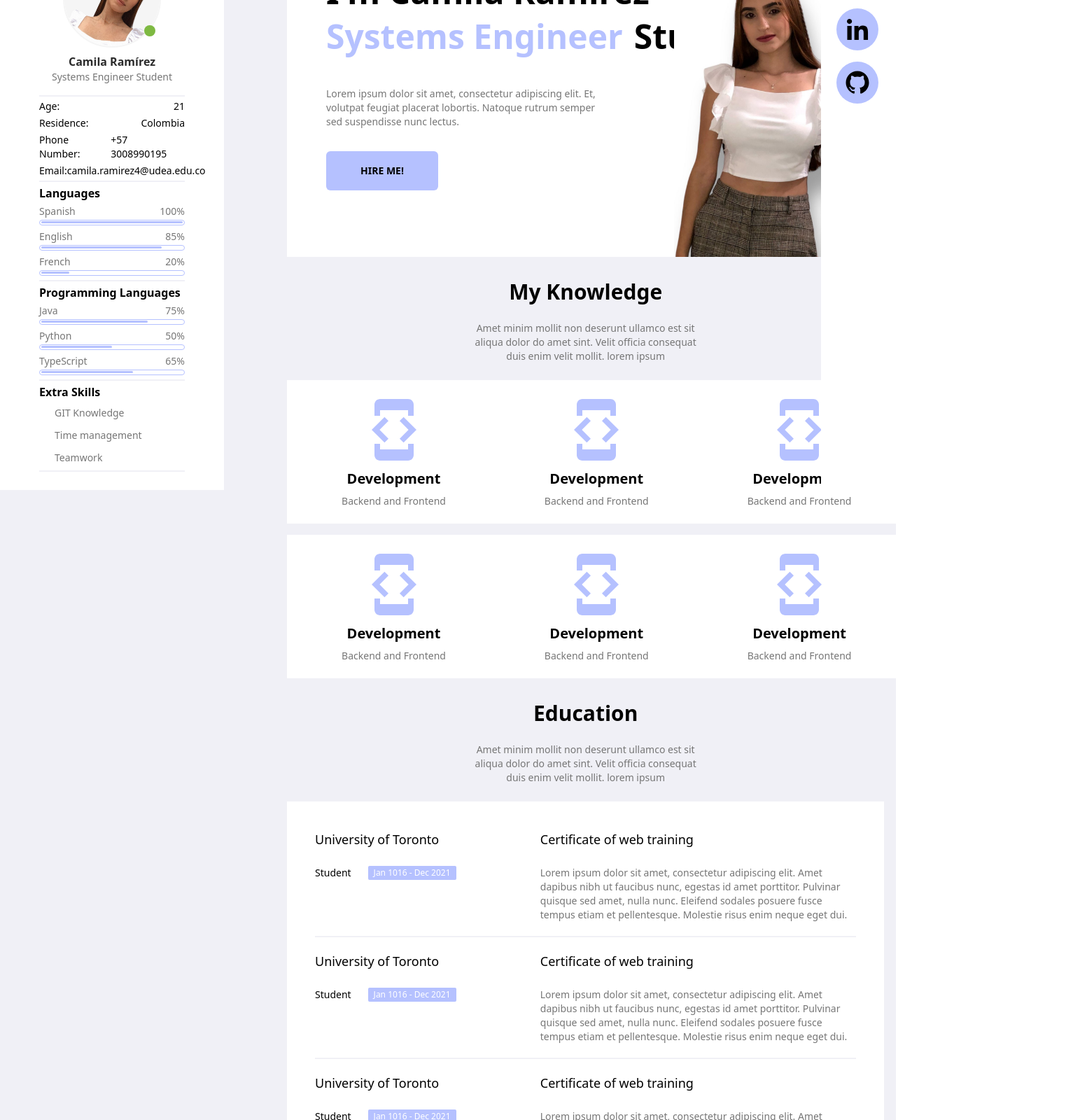
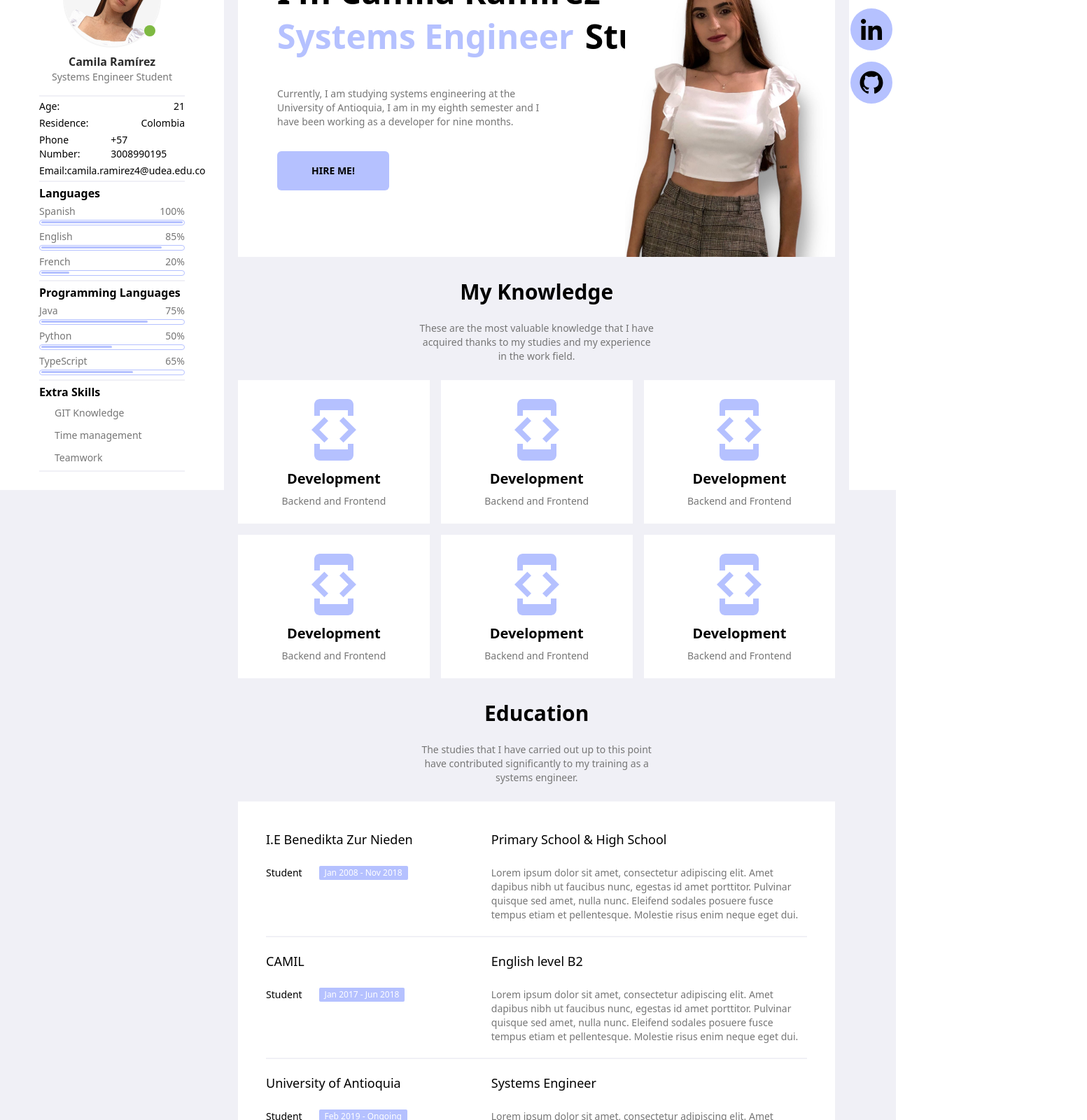
Before and after one commit to camilaramirez4/CV-IngWeb, a Next.js app: page / in a window 1280 px wide. Shown: the part 100-1700 px from the top of the page at 70% size, 1553 px wide, since content can reach past the window. Built offline with nearby package versions, Linux system fonts and the light colour scheme; some icons are missing.

Commit message:
Arreglo de scroll

```diff
--- /dev/null
+++ b/components/Button.tsx
@@ -0,0 +1,15 @@
+interface ButtonProps {
+    text: String;
+    handleClick?: () => void;
+}
+
+const Button = ({ text, handleClick=()=>{} }:ButtonProps) => {
+    return (
+        <button className="bg-baby-blue rounded-md h-14 w-40 font-semibold hover:cursor-pointer hover:bg-medium-blue"
+        onClick={handleClick}>
+            <span>{text}</span>
+        </button>
+    );
+};
+
+export { Button };
--- a/components/Card.tsx
+++ b/components/Card.tsx
@@ -8,7 +8,7 @@ interface CardProps {
 
 const Card = ({Icon, title, description}:CardProps) => {
     return (
-        <div className="bg-white p-4 text-center w-[305px] h-[205px] flex flex-col items-center justify-center">
+        <div className="bg-white p-4 text-center h-[205px] flex flex-col items-center justify-center">
             <div className=" text-baby-blue text-8xl">
                 <Icon/>
             </div>
--- /dev/null
+++ b/components/Dialogs/ButtonDialog.tsx
@@ -0,0 +1,28 @@
+import { Dialog, DialogTitle, DialogContent } from '@mui/material';
+import { Button } from '../Button';
+import { Dispatch, SetStateAction } from 'react';
+
+interface ButtonDialogProps {
+    open: boolean;
+    setOpen: Dispatch<SetStateAction<boolean>>;
+}
+
+const ButtonDialog = ({ open, setOpen }:ButtonDialogProps) => {
+    return (
+        <Dialog open={open}>
+            <DialogTitle>
+                <span>Titulo del dialogo</span>
+            </DialogTitle>
+            <DialogContent>
+                <div>
+                    <span>Contenido del dialogo</span>
+                    <Button text="Close" handleClick={() => {
+                        setOpen(false);
+                    }}/>
+                </div>
+            </DialogContent>
+        </Dialog>
+    );
+};
+
+export { ButtonDialog };
--- a/components/Education.tsx
+++ b/components/Education.tsx
@@ -7,14 +7,14 @@ const Education = () => {
         <div className="flex flex-col w-full mb-8 items-center">
             <span className="text-3xl font-bold">Education</span>
             <p className=" text-center m-6 w-2/5 text-secondary-text">
-                Amet minim mollit non deserunt ullamco est sit aliqua dolor do amet sint.
-                Velit officia consequat duis enim velit mollit. lorem ipsum
+                The studies that I have carried out up to this point have contributed
+                significantly to my training as a systems engineer.
             </p>
             <div className="flex flex-col w-full  bg-white py-6 px-10">
                 <Studies
-                    institution="University of Toronto"
-                    date="Jan 1016 - Dec 2021"
-                    title="Certificate of web training"
+                    institution="I.E Benedikta Zur Nieden"
+                    date="Jan 2008 - Nov 2018"
+                    title="Primary School & High School"
                     description="Lorem ipsum dolor sit amet, consectetur adipiscing elit.
                     Amet dapibus nibh ut faucibus nunc, egestas id amet porttitor.
                     Pulvinar quisque sed amet, nulla nunc. Eleifend sodales posuere fusce tempus etiam et pellentesque.
@@ -22,9 +22,9 @@ const Education = () => {
                 />
                 <Separator/>
                 <Studies
-                    institution="University of Toronto"
-                    date="Jan 1016 - Dec 2021"
-                    title="Certificate of web training"
+                    institution="CAMIL"
+                    date="Jan 2017 - Jun 2018"
+                    title="English level B2"
                     description="Lorem ipsum dolor sit amet, consectetur adipiscing elit.
                     Amet dapibus nibh ut faucibus nunc, egestas id amet porttitor.
                     Pulvinar quisque sed amet, nulla nunc. Eleifend sodales posuere fusce tempus etiam et pellentesque.
@@ -32,9 +32,9 @@ const Education = () => {
                 />
                 <Separator/>
                 <Studies
-                    institution="University of Toronto"
-                    date="Jan 1016 - Dec 2021"
-                    title="Certificate of web training"
+                    institution="University of Antioquia"
+                    date="Feb 2019 - Ongoing"
+                    title="Systems Engineer"
                     description="Lorem ipsum dolor sit amet, consectetur adipiscing elit.
                     Amet dapibus nibh ut faucibus nunc, egestas id amet porttitor.
                     Pulvinar quisque sed amet, nulla nunc. Eleifend sodales posuere fusce tempus etiam et pellentesque.
--- a/components/Knowledge.tsx
+++ b/components/Knowledge.tsx
@@ -6,10 +6,9 @@ const Knowledge = () => {
         <div className="flex flex-col w-full mb-8 items-center">
             <span className="text-3xl font-bold">My Knowledge</span>
             <p className=" text-center m-6 w-2/5 text-secondary-text">
-                Amet minim mollit non deserunt ullamco est sit aliqua dolor do amet sint.
-                Velit officia consequat duis enim velit mollit. lorem ipsum
+                These are the most valuable knowledge that I have acquired thanks to my studies and my experience in the work field.
             </p>
-            <div className="grid grid-cols-3 gap-4 w-full">
+            <div className="grid grid-cols-3 gap-4 w-full justify-between">
                 <Card Icon={MdOutlineDeveloperMode} title="Development" description="Backend and Frontend"/>
                 <Card Icon={MdOutlineDeveloperMode} title="Development" description="Backend and Frontend"/>
                 <Card Icon={MdOutlineDeveloperMode} title="Development" description="Backend and Frontend"/>
--- a/components/LeftSidebar.tsx
+++ b/components/LeftSidebar.tsx
@@ -5,7 +5,7 @@ import { ExtraSkill } from './ExtraSkill';
 
 const LeftSidebar = () => {
     return (
-        <aside className="h-screen w-3/12 bg-white flex flex-col items-center text-sm fixed top-0 left-0 px-14">
+        <aside className="h-screen w-3/12 bg-white flex flex-col items-center text-sm sticky top-0 left-0 px-14">
             <div className="flex flex-col items-center mt-7 mb-3 gap-2">
                 <div className="flex flex-col relative">
                     <Image src="/images/ProfileSidebar.jpg" alt="Profile photo" width={140} height={140}
--- a/components/Portfolio.tsx
+++ b/components/Portfolio.tsx
@@ -2,13 +2,13 @@ import { Project } from "./Project";
 
 const Portfolio = () => {
     return (
-        <div className="debug flex flex-col mb-8 items-center w-full">
+        <div className="flex flex-col mb-8 items-center w-full overflow-hidden">
             <span className="text-3xl font-bold">Portfolio</span>
             <p className="text-center m-6 w-2/5 text-secondary-text">
                 Amet minim mollit non deserunt ullamco est sit aliqua dolor do amet sint.
                 Velit officia consequat duis enim velit mollit. lorem ipsum
             </p>
-            <div className="flex gap-16 w-fit overflow-x-auto">
+            <div className="flex clex-col gap-16 overflow-x-scroll w-full">
                 <Project
                     imagePath="/images/ProfileSidebar.jpg"
                     title="How to make web tempates"
--- a/components/Profile.tsx
+++ b/components/Profile.tsx
@@ -1,6 +1,16 @@
 import Image from 'next/image';
+import { useState } from 'react';
+import { Button } from './Button';
+import { ButtonDialog } from './Dialogs/ButtonDialog';
 
 const Profile = () => {
+    const [dialogOpen, setDialogOpen] = useState<boolean>(false);
+
+    const handleButtonClick = () => {
+        console.log("Hice click en el boton");
+        setDialogOpen(true);
+    };
+
     return (
         <div className="w-full h-[467px] flex flex-col bg-white relative mb-8">
             <div className='absolute right-0 bottom-0'>
@@ -15,16 +25,14 @@ const Profile = () => {
             </div>
             <div className='w-7/12 px-14 flex flex-col '>
                 <p className='text-secondary-text'>
-                    Lorem ipsum dolor sit amet, consectetur adipiscing elit.
-                    Et, volutpat feugiat placerat lobortis.
-                    Natoque rutrum semper sed suspendisse nunc lectus.
+                Currently, I am studying systems engineering at the University of Antioquia,
+                I am in my eighth semester and I have been working as a developer for nine months.
                 </p>
             </div>
             <div className='my-8 px-14'>
-                <button className='bg-baby-blue rounded-md h-14 w-40 font-semibold hover:cursor-pointer hover:bg-medium-blue'>
-                    HIRE ME!
-                </button>
+                <Button text="HIRE ME!" handleClick={handleButtonClick}/>
             </div>
+            <ButtonDialog open={dialogOpen} setOpen={setDialogOpen}/>
         </div>
     );
 };
--- a/components/Project.tsx
+++ b/components/Project.tsx
@@ -10,7 +10,7 @@ interface ProjectProps {
 
 const Project = ({imagePath, title, description, buttonContent}: ProjectProps) => {
     return (
-        <div className='h-[474px] w-[310px] bg-white flex flex-col'>
+        <div className='h-[474px] min-w-[310px] bg-white flex flex-col'>
             <Image src={imagePath} alt="Project Photo" width={310} height={300}/>
             <div className='flex flex-col items-center gap-2 px-6 py-4'>
                 <span className='font-semibold text-base'>
--- a/components/RightSidebar.tsx
+++ b/components/RightSidebar.tsx
@@ -3,7 +3,7 @@ import { GrLinkedinOption, GrGithub } from "react-icons/gr";
 
 const RightSidebar = () => {
     return (
-        <aside className="w-1/12 h-screen bg-white flex justify-center fixed top-0 right-0">
+        <aside className="w-1/12 h-screen bg-white flex justify-center sticky top-0 right-0">
             <div className="py-16">
                 <span className="font-bold text-2xl">
                     Links
--- a/package.json
+++ b/package.json
@@ -9,6 +9,9 @@
     "lint": "next lint"
   },
   "dependencies": {
+    "@emotion/react": "^11.11.1",
+    "@emotion/styled": "^11.11.0",
+    "@mui/material": "^5.14.11",
     "@types/node": "20.6.2",
     "@types/react": "18.2.21",
     "@types/react-dom": "18.2.7",
--- a/pages/index.tsx
+++ b/pages/index.tsx
@@ -9,7 +9,7 @@ const Index = () => {
   return (
     <div className="flex w-full h-full bg-light-gray gap-5">
       <LeftSidebar/>
-      <main className="h-full w-8/12 ml-[410px] mr-[160px] text-sm">
+      <main className="flex-grow h-full w-8/12 text-sm">
         <Profile/>
         <Knowledge/>
         <Education/>
```
Also changed, not shown: 1 other file (tests, documents, lock files or other folders).
